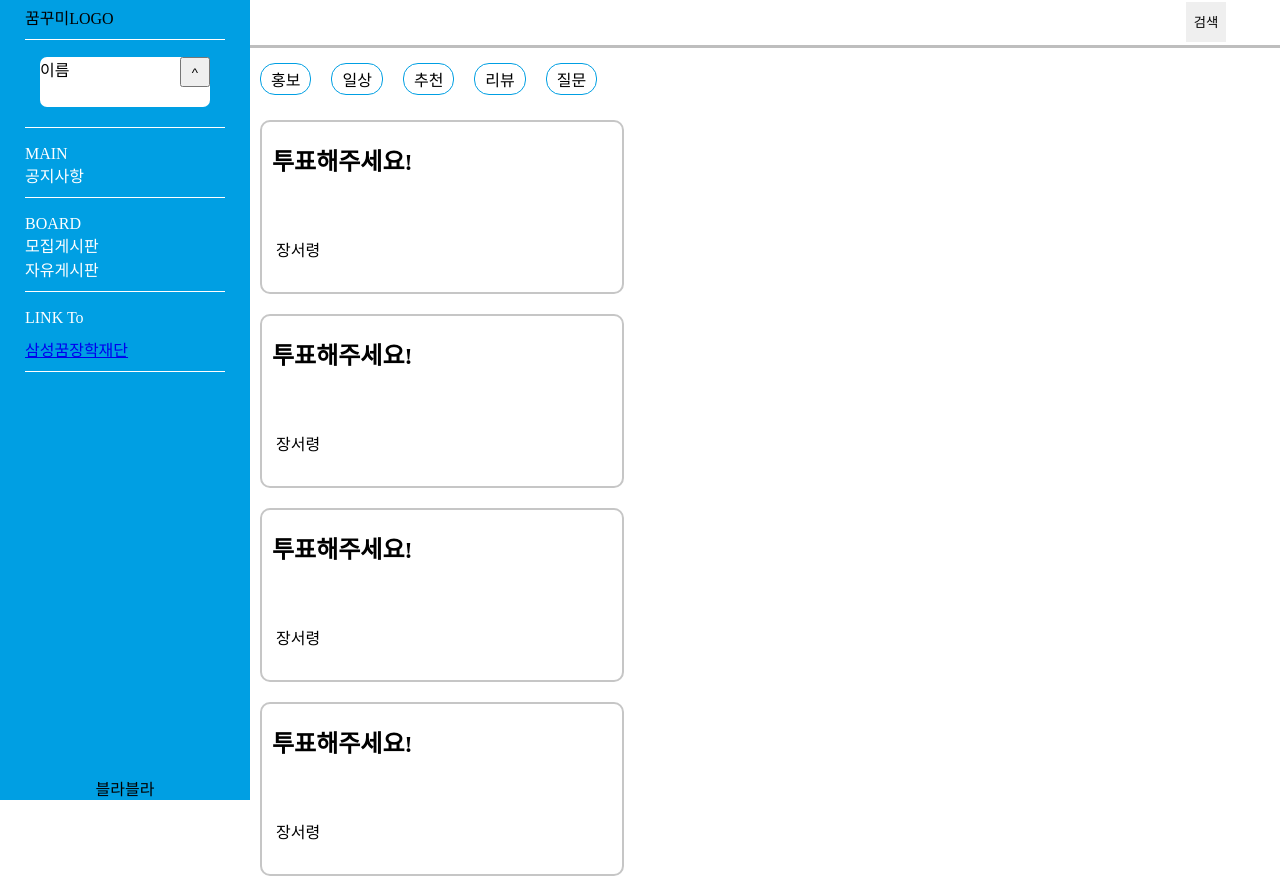
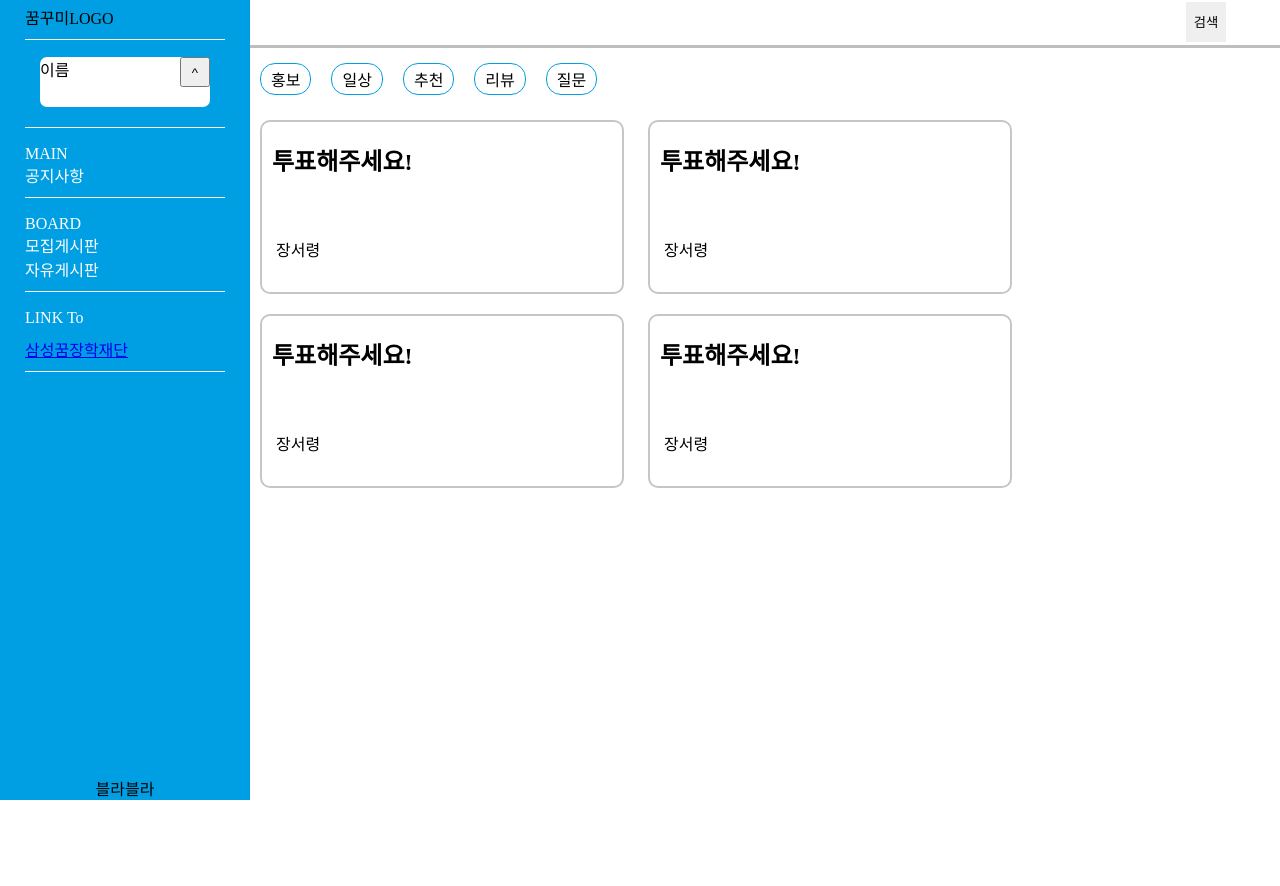
Before and after one commit to ohnolanom/ggumggumi, a website: page frontend/pages/freepage.html in a window 1280 px wide. After the commit the page ends 800 px from the top, so only its background shows below. Drawn offline with Linux system fonts and the light colour scheme.

Commit message:
#5 자유게시판 뼈대

```diff
--- a/frontend/pages/freepage.html
+++ b/frontend/pages/freepage.html
@@ -7,8 +7,8 @@
     <link rel="stylesheet" type="text/css" href="../sass/style.css">
     <title>꿈꾸미</title>
 </head>
-<body>
-    <nav>
+<body class="freePageBody">
+    <nav class="navbar">
         <header>
             꿈꾸미LOGO
             <icon></icon>
@@ -43,7 +43,7 @@
         <footer>블라블라</footer>
     </nav>
 
-    <main>
+    <main class="freePageMain">
         <div class="inputBox">
             <input type="text" palceholder="검색어를 입력하세요">
             <button>검색</button>
@@ -65,8 +65,24 @@
                     </div>
                 </div>
             </article>
-        </section>
-        <section class="writingSection">
+            <article class="writingBox">
+                <h2 class="title">투표해주세요!</h2>
+                <div class="under">
+                    <div class="write">
+                        <img>
+                        장서령
+                    </div>
+                </div>
+            </article>
+            <article class="writingBox">
+                <h2 class="title">투표해주세요!</h2>
+                <div class="under">
+                    <div class="write">
+                        <img>
+                        장서령
+                    </div>
+                </div>
+            </article>
             <article class="writingBox">
                 <h2 class="title">투표해주세요!</h2>
                 <div class="under">
@@ -77,28 +93,7 @@
                 </div>
             </article>
         </section>
-        <section class="writingSection">
-            <article class="writingBox">
-                <h2 class="title">투표해주세요!</h2>
-                <div class="under">
-                    <div class="write">
-                        <img>
-                        장서령
-                    </div>
-                </div>
-            </article>
-        </section>
-        <section class="writingSection">
-            <article class="writingBox">
-                <h2 class="title">투표해주세요!</h2>
-                <div class="under">
-                    <div class="write">
-                        <img>
-                        장서령
-                    </div>
-                </div>
-            </article>
-        </section>
+
     </main>
 </body>
 
--- a/frontend/sass/_freePage.scss
+++ b/frontend/sass/_freePage.scss
@@ -1,8 +1,8 @@
-body{
+.freePageBody{
     margin: 0;
 }
 
-nav{
+.navbar{
     position: fixed;
     background-color: #009FE3;
     width: 250px;
@@ -56,7 +56,7 @@ nav{
     }
 }
 
-main {
+.freePageMain {
     margin-left: 250px;
 
     .inputBox{
```
Also changed, not shown: frontend/sass/style.css.
